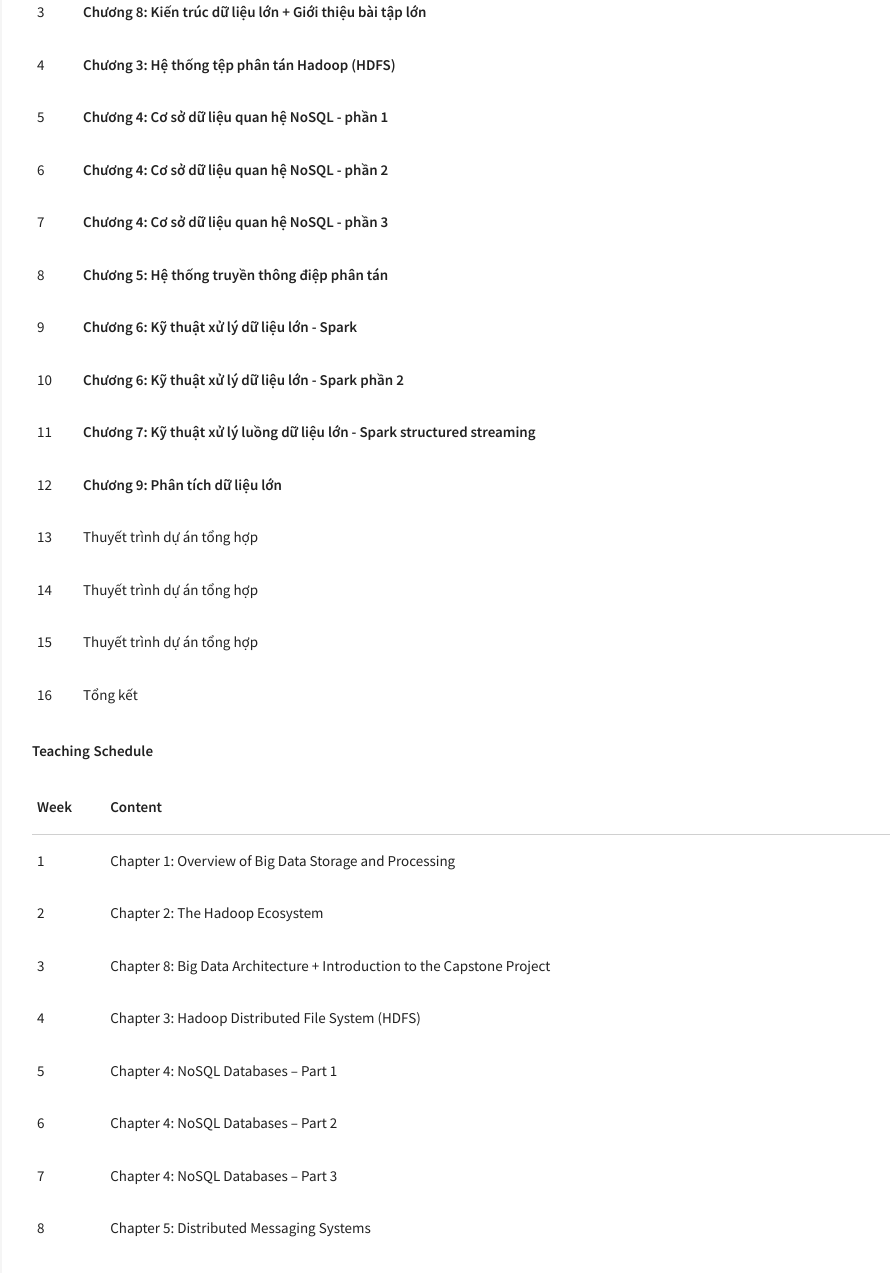
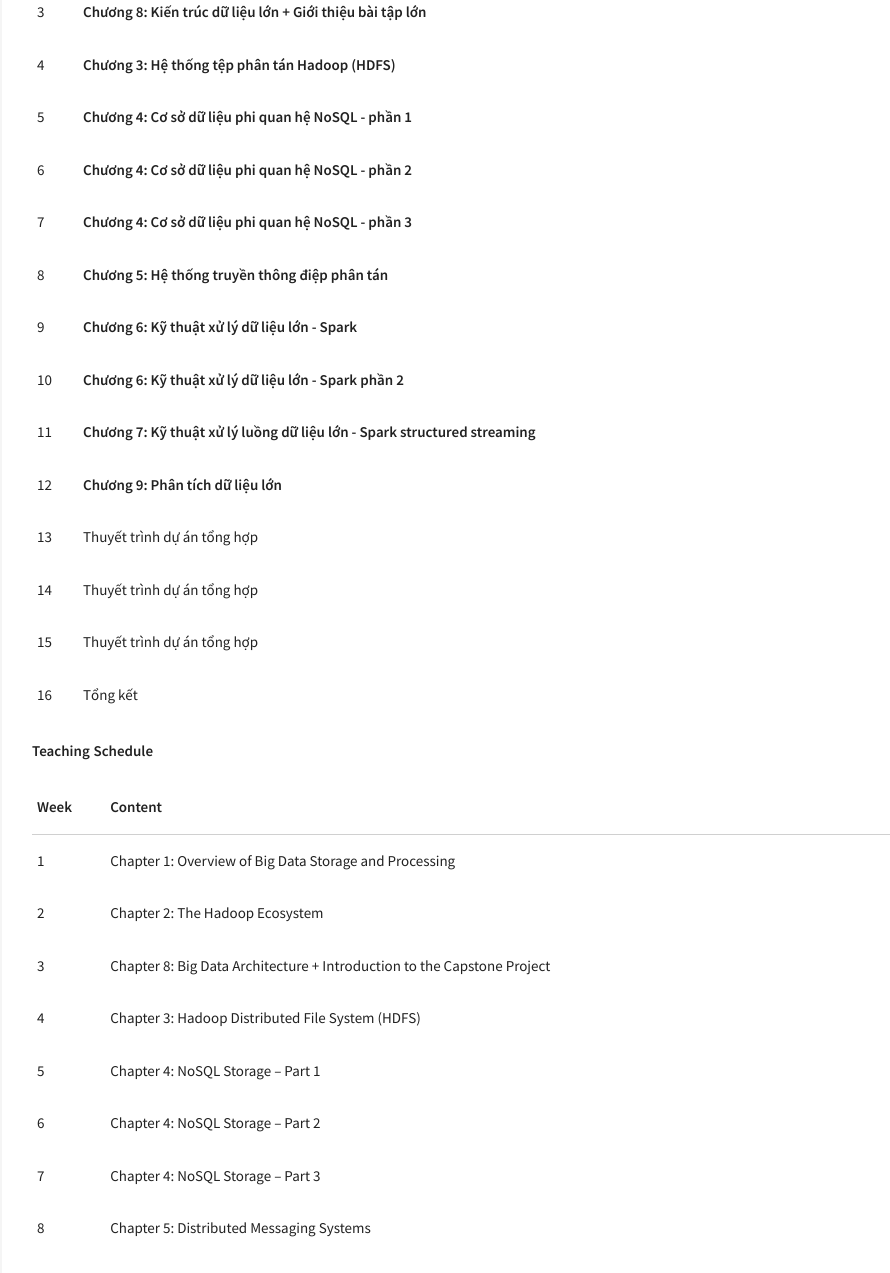
Before and after one commit to trungtv/trungtv.github.io, a Jekyll site: the page built from _posts/2020-03-03-it4931-luu-tru-va-xu-ly-du-lieu-lon.md, in a window 1280 px wide. Shown: the part 589-1862 px from the top of the page, without its empty margins (318-1208 px from the left). Built offline with Jekyll 4.4.1, drawn with Linux system fonts in a browser that asks for light colours.

Commit message:
Update 2020-03-03-it4931-luu-tru-va-xu-ly-du-lieu-lon.md

```diff
--- a/_posts/2020-03-03-it4931-luu-tru-va-xu-ly-du-lieu-lon.md
+++ b/_posts/2020-03-03-it4931-luu-tru-va-xu-ly-du-lieu-lon.md
@@ -16,9 +16,9 @@ share: true
 | 2 | **Chương 2: Hệ sinh thái Hadoop**
 | 3 | **Chương 8: Kiến trúc dữ liệu lớn + Giới thiệu bài tập lớn**
 | 4 | **Chương 3: Hệ thống tệp phân tán Hadoop (HDFS)**
-| 5 | **Chương 4: Cơ sở dữ liệu quan hệ NoSQL - phần 1**
-| 6 | **Chương 4: Cơ sở dữ liệu quan hệ NoSQL - phần 2**
-| 7 | **Chương 4: Cơ sở dữ liệu quan hệ NoSQL - phần 3**
+| 5 | **Chương 4: Cơ sở dữ liệu phi quan hệ NoSQL - phần 1**
+| 6 | **Chương 4: Cơ sở dữ liệu phi quan hệ NoSQL - phần 2**
+| 7 | **Chương 4: Cơ sở dữ liệu phi quan hệ NoSQL - phần 3**
 | 8 | **Chương 5: Hệ thống truyền thông điệp phân tán**
 | 9 | **Chương 6: Kỹ thuật xử lý dữ liệu lớn - Spark**
 | 10 | **Chương 6: Kỹ thuật xử lý dữ liệu lớn - Spark phần 2**
@@ -38,9 +38,9 @@ share: true
 | 2    | Chapter 2: The Hadoop Ecosystem                                               |
 | 3    | Chapter 8: Big Data Architecture + Introduction to the Capstone Project       |
 | 4    | Chapter 3: Hadoop Distributed File System (HDFS)                              |
-| 5    | Chapter 4: NoSQL Databases – Part 1                                           |
-| 6    | Chapter 4: NoSQL Databases – Part 2                                           |
-| 7    | Chapter 4: NoSQL Databases – Part 3                                           |
+| 5    | Chapter 4: NoSQL Storage – Part 1                                           |
+| 6    | Chapter 4: NoSQL Storage – Part 2                                           |
+| 7    | Chapter 4: NoSQL Storage – Part 3                                           |
 | 8    | Chapter 5: Distributed Messaging Systems                                      |
 | 9    | Chapter 6: Big Data Processing Techniques – Spark                             |
 | 10   | Chapter 6: Big Data Processing Techniques – Spark (Part 2)                    |
```
